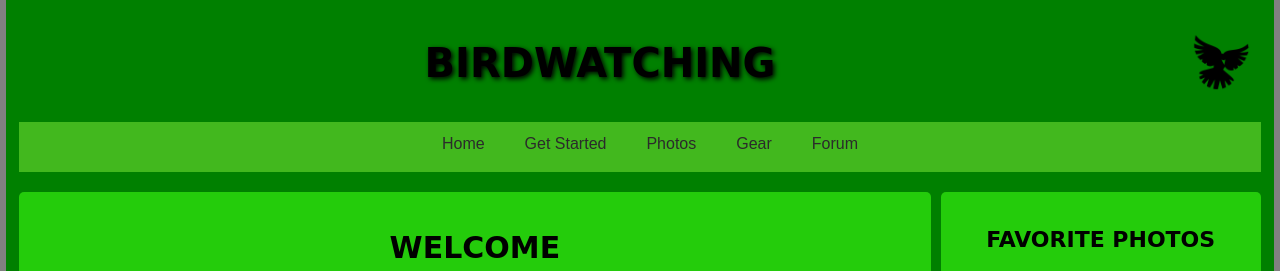
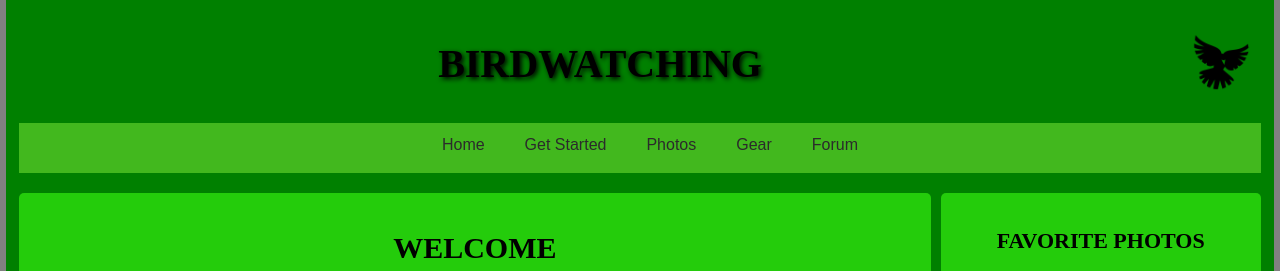
Before and after one commit to Fariha-10/Fariha-10.github.io, a plain HTML site: page part2index.html in a window 1280 px wide. Shown: the top 271 px of the page. Drawn offline with Linux system fonts and the light colour scheme.

Commit message:
Update part2index.html

```diff
--- a/part2index.html
+++ b/part2index.html
@@ -36,7 +36,7 @@ body {
 }
 
 h1, h2, h3 {
-    font-family: 'Cinzel Decorative', cursive;
+    font-family: 'Cinzel Decorative', "cursive";
     color: black;
 }
 
```
